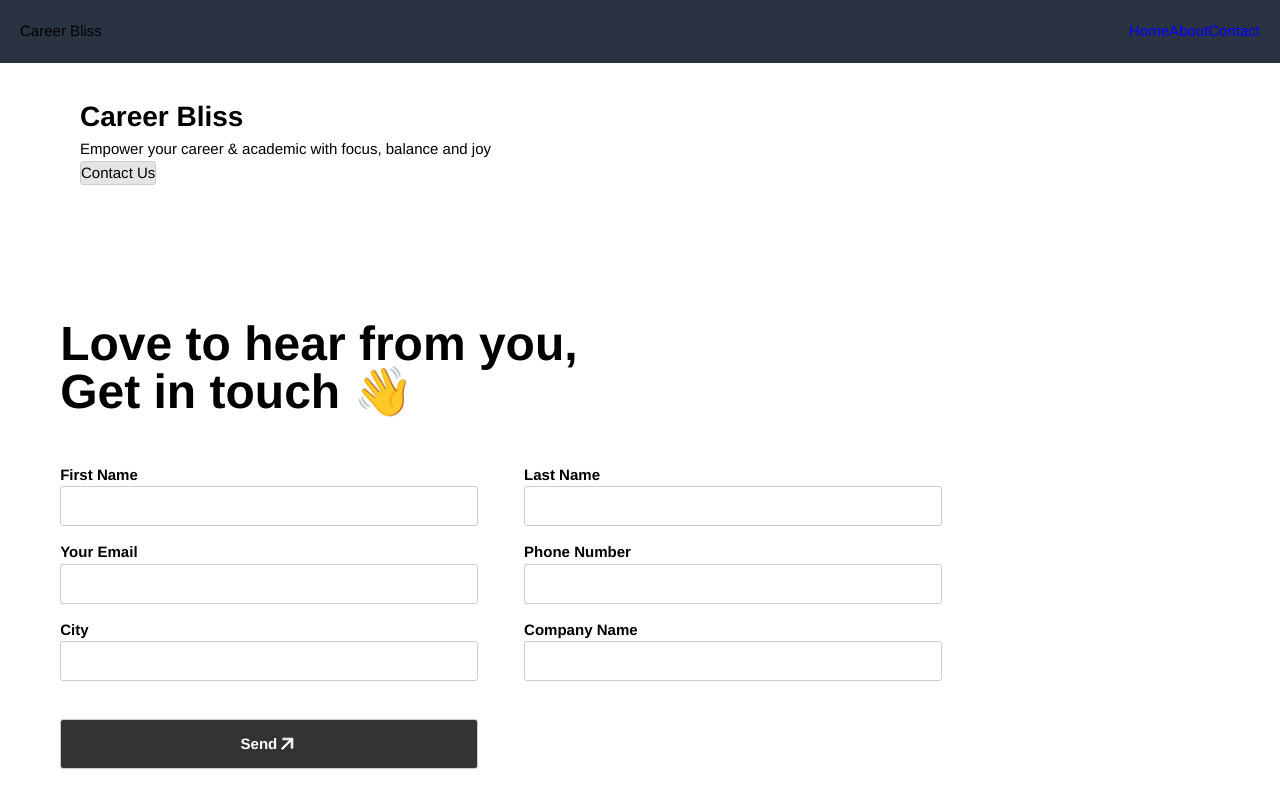
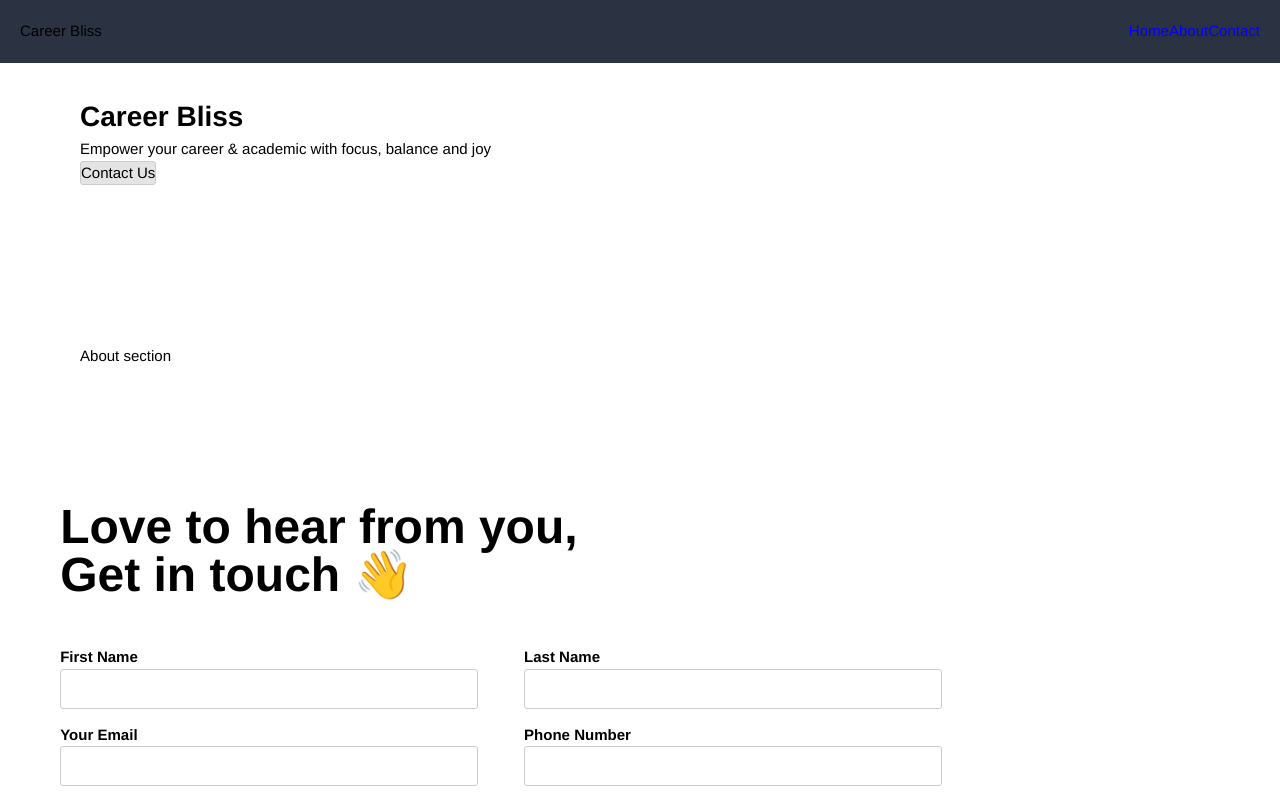
Before and after one commit to vnsgyoga/frontend-react, a React (Create React App) app: page / in a window 1280 px wide. Built offline with nearby package versions, Linux system fonts and the light colour scheme.

Commit message:
About section

```diff
--- /dev/null
+++ b/src/components/About/About.tsx
@@ -0,0 +1,10 @@
+const About = () => {
+  return (
+    <div className="p-20">
+      {/* Please add HTML content as you go */}
+      <p>About section</p>
+    </div>
+  )
+}
+
+export default About
--- /dev/null
+++ b/src/components/About/index.ts
@@ -0,0 +1 @@
+export { default } from "./About"
--- a/src/pages/Home.tsx
+++ b/src/pages/Home.tsx
@@ -1,3 +1,4 @@
+import About from "../components/About/About"
 import ContactForm from "../components/ContactForm"
 import Hero from "../components/Hero"
 
@@ -5,6 +6,9 @@ const Home = () => {
   return (
     <div>
       <Hero />
+      <div id="about">
+        <About />
+      </div>
       <div id="contact">
         <ContactForm />
       </div>
```
Also changed, not shown: src/components/About/About.css (added).
